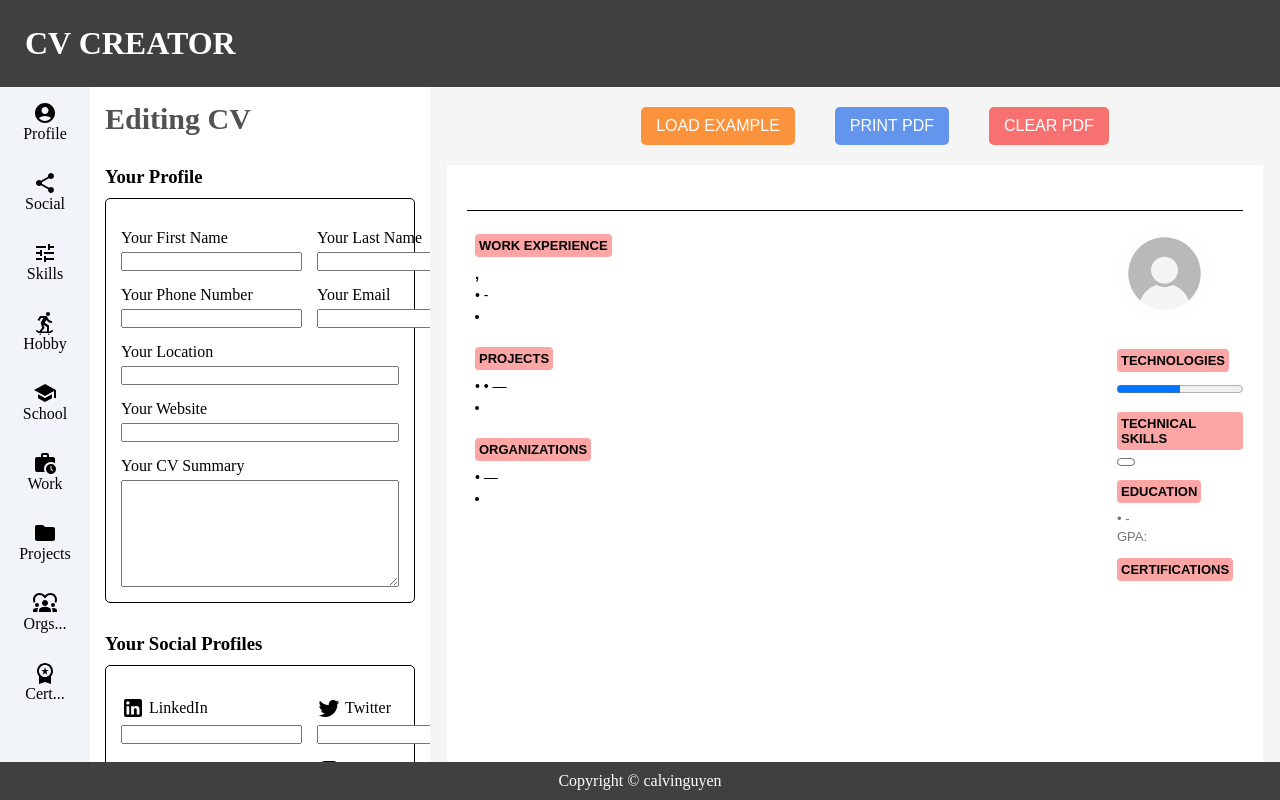
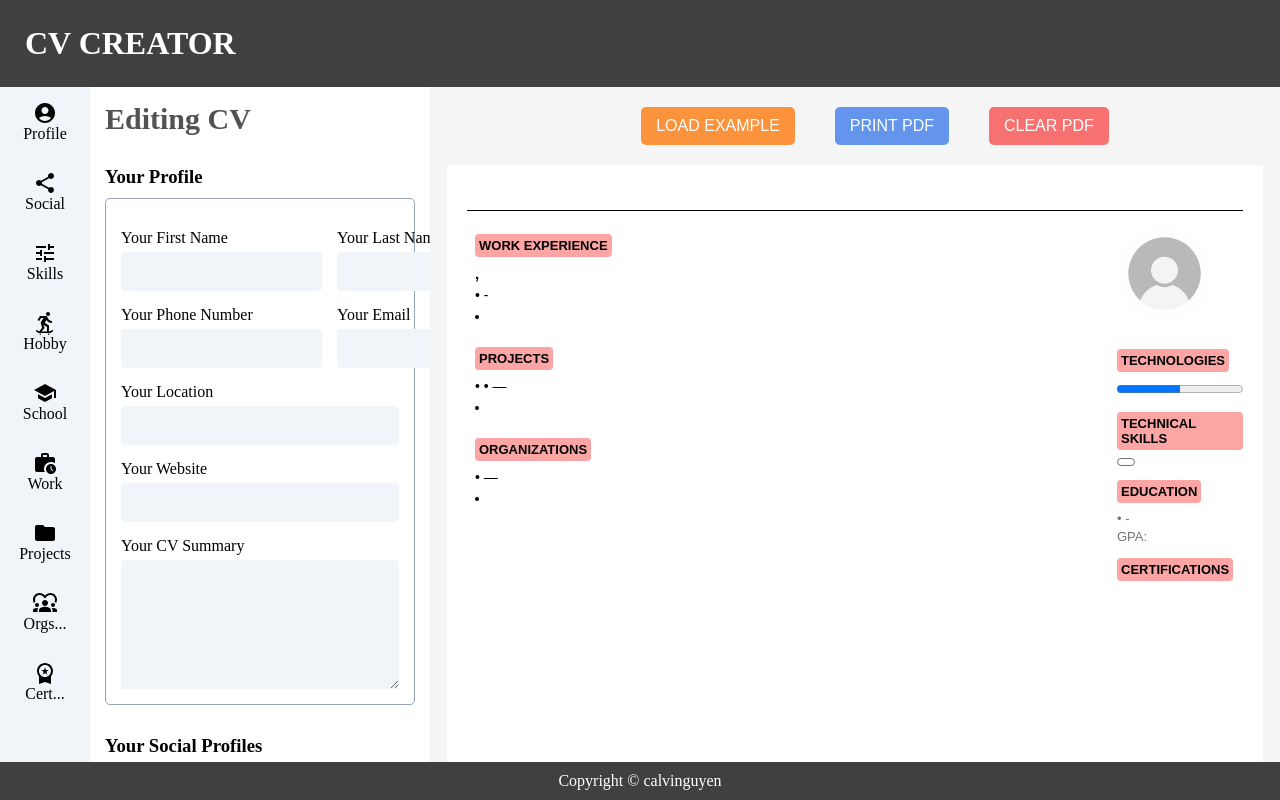
Before and after one commit to calvinguyen/cv-application, a React (Vite) app: page / in a window 1280 px wide. Built offline with nearby package versions, Linux system fonts and the light colour scheme.

Commit message:
Change edit form border colors

```diff
--- a/src/assets/css/CVEditBar.css
+++ b/src/assets/css/CVEditBar.css
@@ -13,7 +13,7 @@
 }
 
 form {
-  border: 1px solid black;
+  border: 1px solid #94a3b8;
   padding: 15px;
   border-radius: 5px;
   margin-top: 10px;
@@ -103,7 +103,7 @@ form {
 /* Form Card */
 .form-card {
   padding: 15px;
-  border: 1px solid #525252;
+  border: 1px solid #cbd5e1;
   border-radius: 5px;
   margin-top: 5px;
 }
@@ -128,3 +128,17 @@ form {
 .add-desc-btn:hover {
   background-color: #16a34a;
 }
+
+/* Form Inputs */
+input[type=text], textarea {
+  padding: 12px;
+  border: none;
+  border-radius: 4px;
+  background-color: #f1f5f9;
+}
+
+input[type=text]:hover, input[type=text]:focus,
+textarea:hover, textarea:focus {
+  border: 1px solid #acacac;
+  outline: none;
+}
```
